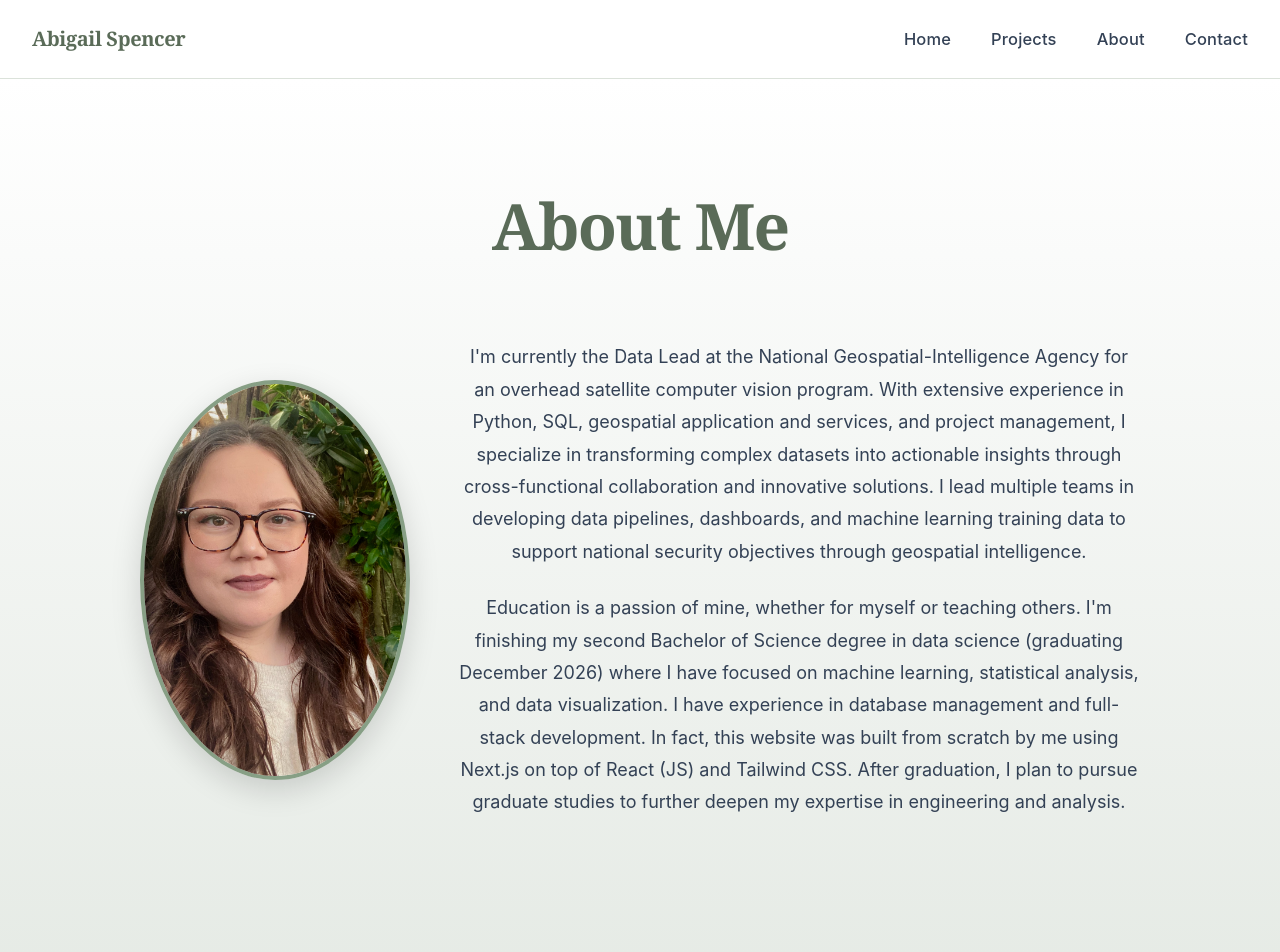
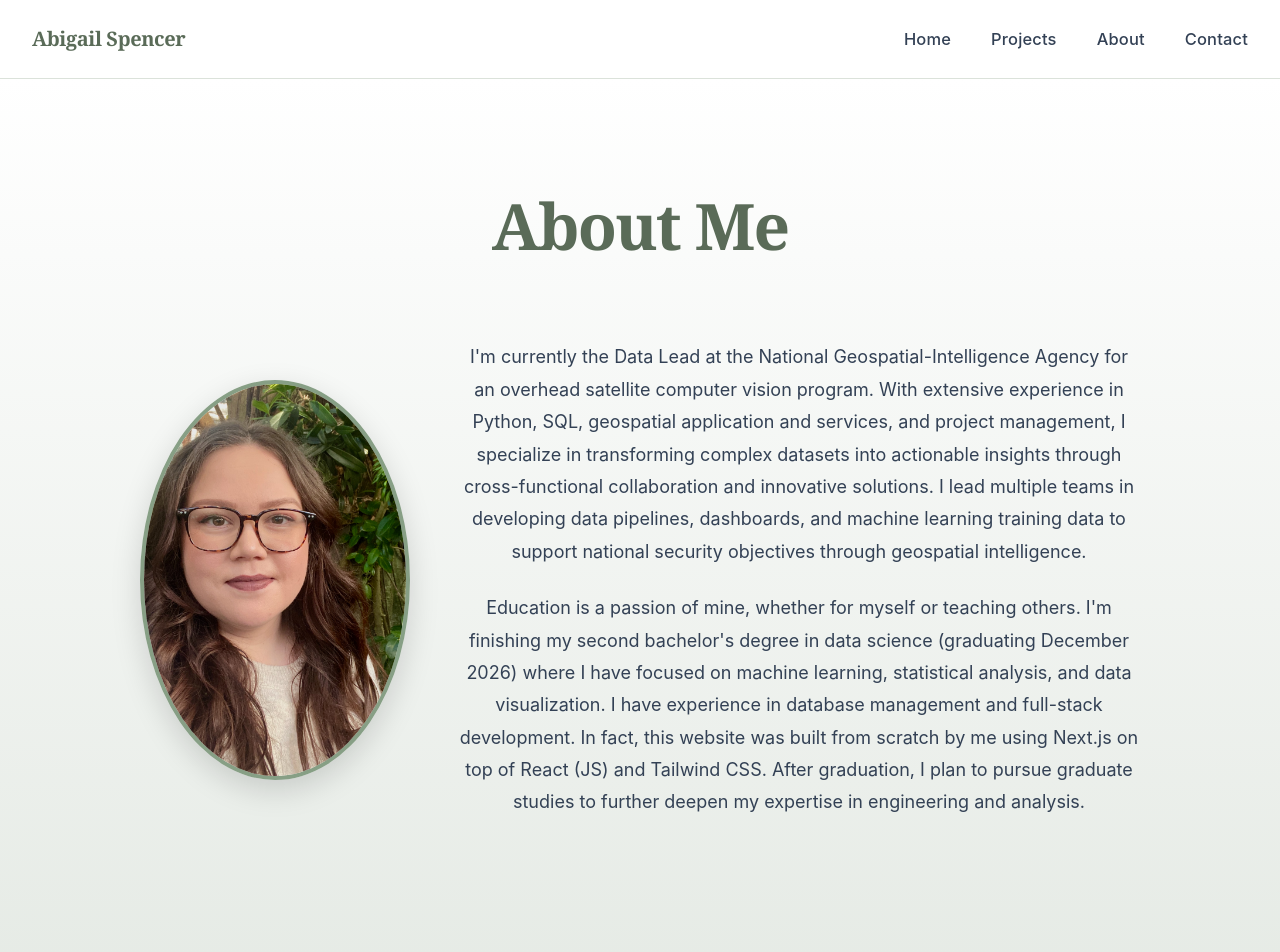
Before and after one commit to spencer-navy/portfolio, a Next.js app: page /about in a window 1280 px wide. Shown: the top 952 px of the page. Built offline with nearby package versions, Linux system fonts and the light colour scheme.

Commit message:
update About page reading sections

```diff
--- a/app/about/page.js
+++ b/app/about/page.js
@@ -232,7 +232,7 @@ export default function About() {
 
                                 <p className={styles.paragraph}>
                                     Education is a passion of mine, whether for myself or teaching others.
-                                    I'm finishing my second Bachelor of Science degree in data science (graduating December 2026)
+                                    I'm finishing my second bachelor's degree in data science (graduating December 2026)
                                     where I have focused on machine learning, statistical analysis, and data visualization.
                                     I have experience in database management and full-stack development. In fact, this website
                                     was built from scratch by me using Next.js on top of React (JS) and Tailwind CSS.
```
